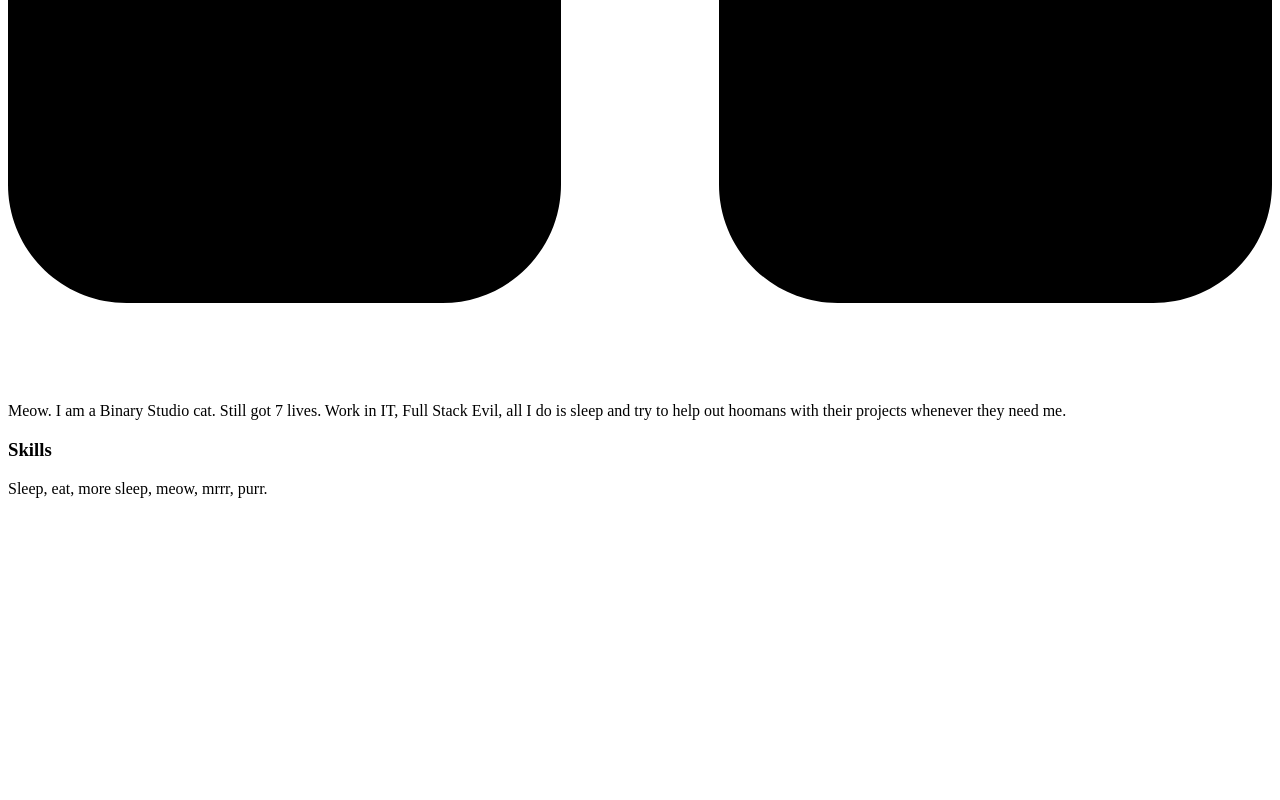
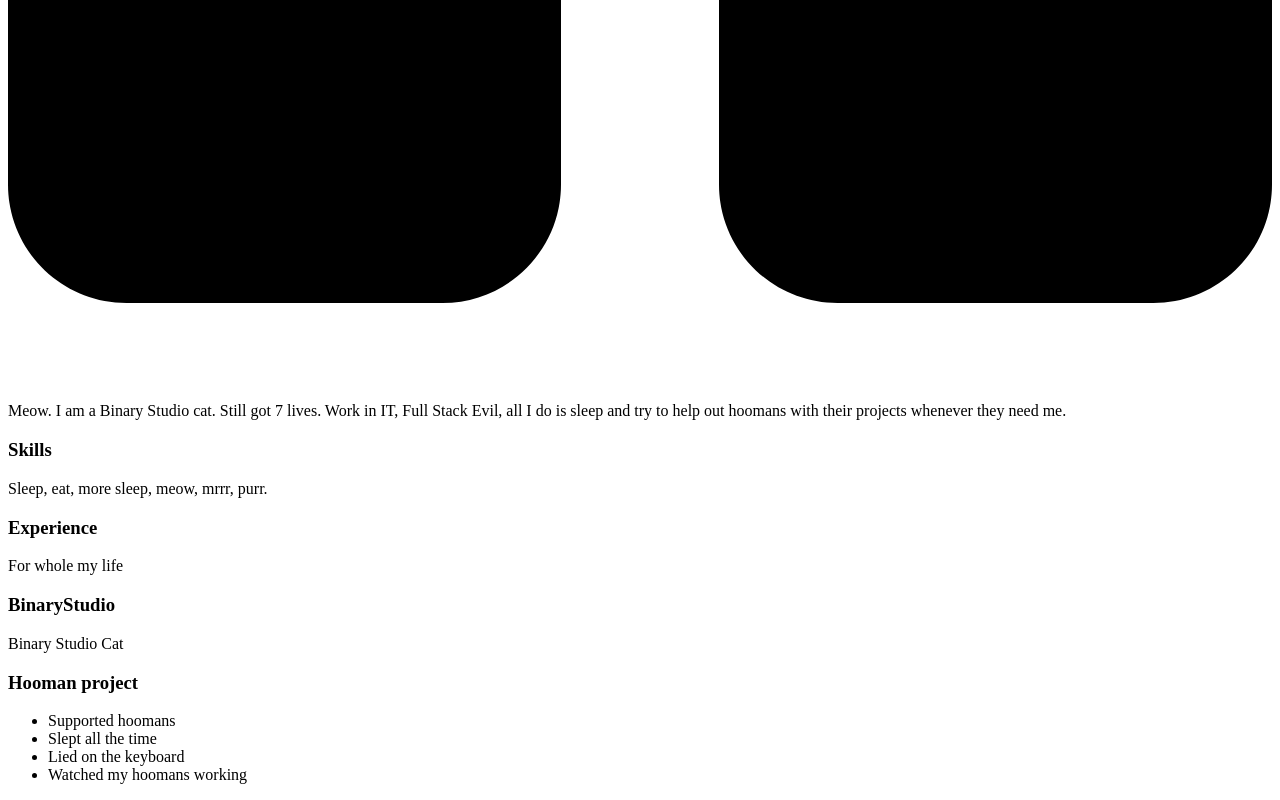
Before and after one commit to dev0652/binary-git-css, a plain HTML site: page index.html in a window 1280 px wide. Shown: the part 4624-5424 px from the top of the page. Before the commit the page ends 5138 px from the top, so only its background shows below. Drawn offline with Linux system fonts and the light colour scheme.

Commit message:
adds experiences

```diff
--- a/index.html
+++ b/index.html
@@ -113,7 +113,34 @@
         <div class="container">
           <div class="resume__block">
             <div class="main-info fh">
-              <div class="experiences"></div>
+              <div class="experiences">
+                <h3 class="experiences__header">Experience</h3>
+                <div class="experiences__company">
+                  <div class="experiences__company-header">
+                    <span class="experiences__company-header-durability"
+                      >For whole my life</span
+                    >
+                    <h3 class="experiences__company-header-name">
+                      BinaryStudio
+                    </h3>
+                  </div>
+
+                  <div class="experiences__company-project">
+                    <span class="experiences__company-project-role"
+                      >Binary Studio Cat</span
+                    >
+                    <h3 class="experiences__company-project-name">
+                      Hooman project
+                    </h3>
+                    <ul class="experiences__company-project-responsibilities">
+                      <li>Supported hoomans</li>
+                      <li>Slept all the time</li>
+                      <li>Lied on the keyboard</li>
+                      <li>Watched my hoomans working</li>
+                    </ul>
+                  </div>
+                </div>
+              </div>
 
               <div class="additional-info fv"></div>
             </div>
```
